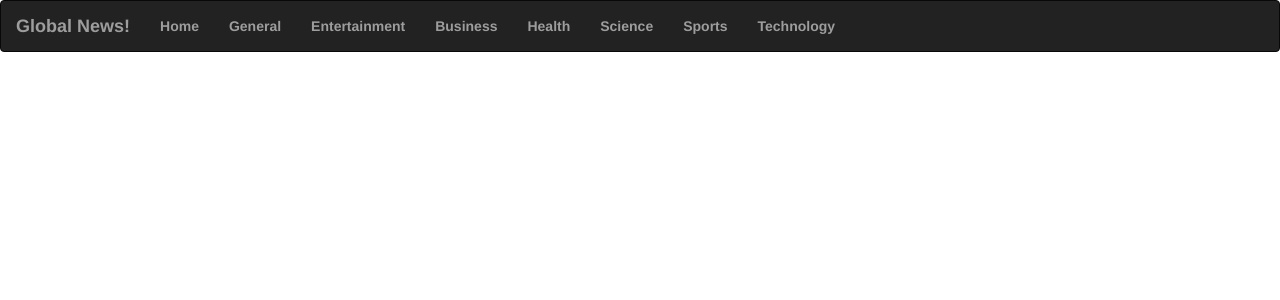
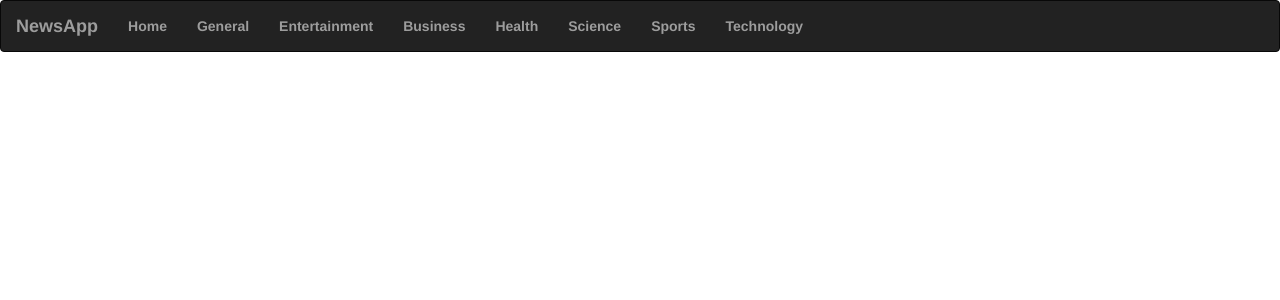
Before and after one commit to k-wayne/NewsHighlights, a Flask app: template app/templates/base.html in a window 1280 px wide. Shown: the top 300 px of the page. Run offline with Flask 2, Linux system fonts and the light colour scheme; the template is opened without the code that fills it, so the values that code supplies are empty; some libraries are stand-ins or nearby versions.

Commit message:
altered the app name

```diff
--- a/app/templates/navbar.html
+++ b/app/templates/navbar.html
@@ -7,7 +7,7 @@
                 <span class="icon-bar"></span>
                 <span class="icon-bar"></span>
             </button>
-            <a class="navbar-brand" href="/"><strong>Global News!</strong></a>
+            <a class="navbar-brand" href="/"><strong>NewsApp</strong></a>
         </div>
         <div class="navbar-collapse collapse">
             <ul class="nav navbar-nav">
```
